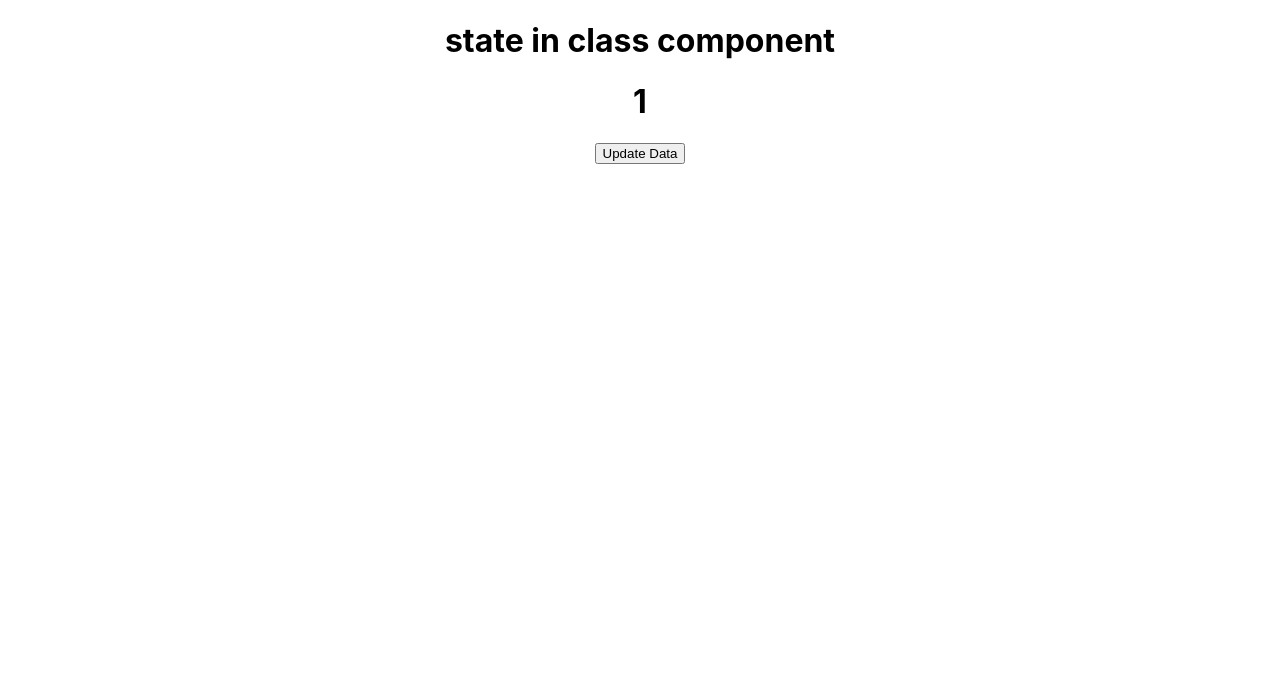
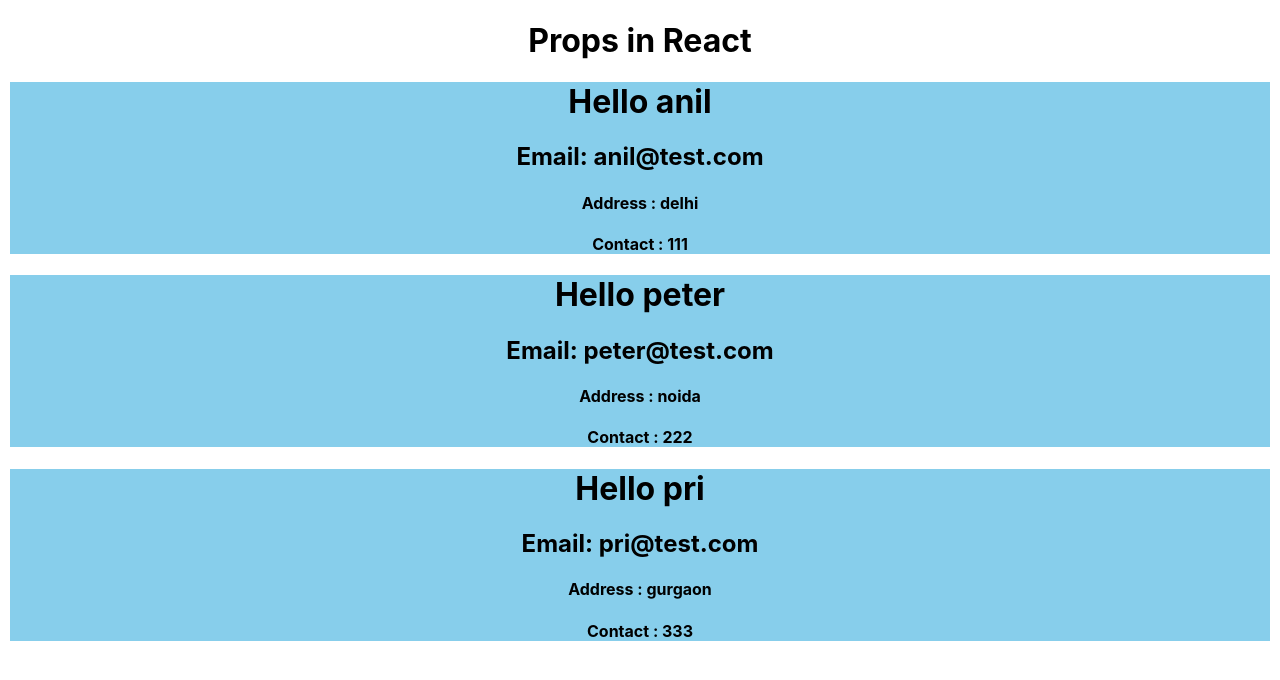
Before and after one commit to Deepakiit17/React_Tutorial, a React (Create React App) app: page / in a window 1280 px wide. Shown: the top 680 px of the page. Built offline with nearby package versions, Linux system fonts and the light colour scheme.

Commit message:
props in functinal component

```diff
--- a/src/App.js
+++ b/src/App.js
@@ -1,25 +1,27 @@
-import { Component } from "react";
 import "./App.css";
+import Student from "./Student";
 
-class App extends Component {
-  constructor() {
-    super();
-    this.state = {
-      data: 1,
-    };
-  }
-  apple() {
-    this.setState({ data: this.state.data + 1 });
-  }
-  render() {
-    return (
-      <div className="App">
-        <h1>state in class component</h1>
-        <h1>{this.state.data}</h1>
-        <button onClick={() => this.apple()}>Update Data</button>
-      </div>
-    );
-  }
+function App() {
+  return (
+    <div className="App">
+      <h1>Props in React</h1>
+      <Student
+        name={"anil"}
+        email="anil@test.com"
+        other={{ address: "delhi", mobile: 111 }}
+      />
+      <Student
+        name="peter"
+        email="peter@test.com"
+        other={{ address: "noida", mobile: 222 }}
+      />
+      <Student
+        name="pri"
+        email="pri@test.com"
+        other={{ address: "gurgaon", mobile: 333 }}
+      />
+    </div>
+  );
 }
 
 export default App;
--- /dev/null
+++ b/src/Student.js
@@ -0,0 +1,13 @@
+function Student(props) {
+  console.log(props);
+  return (
+    <div style={{ backgroundColor: "skyblue", margin: 10 }}>
+      <h1>Hello {props.name}</h1>
+      <h2>Email: {props.email}</h2>
+      <h4>Address : {props.other.address}</h4>
+      <h4>Contact : {props.other.mobile}</h4>
+    </div>
+  );
+}
+
+export default Student;
```
